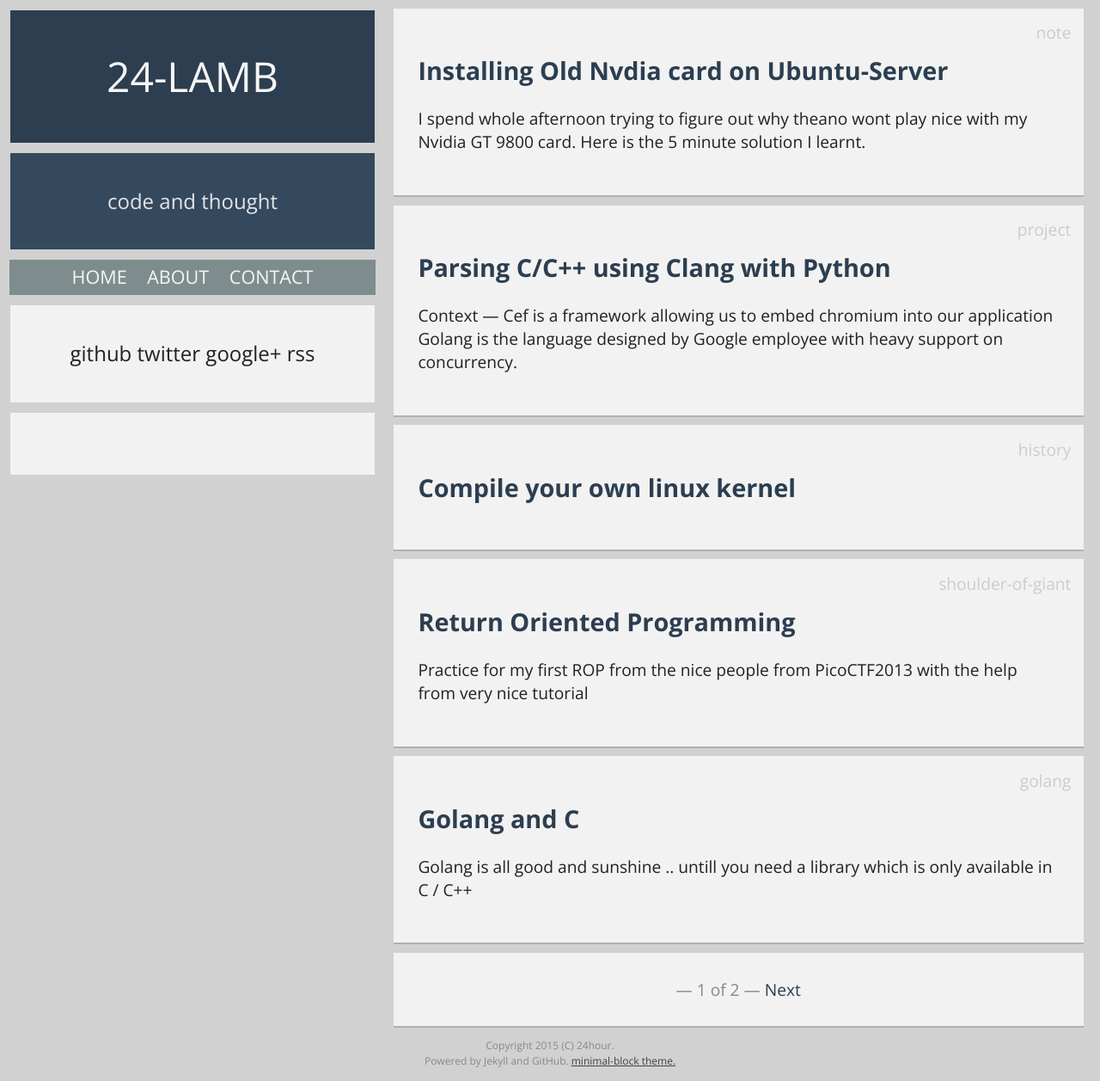
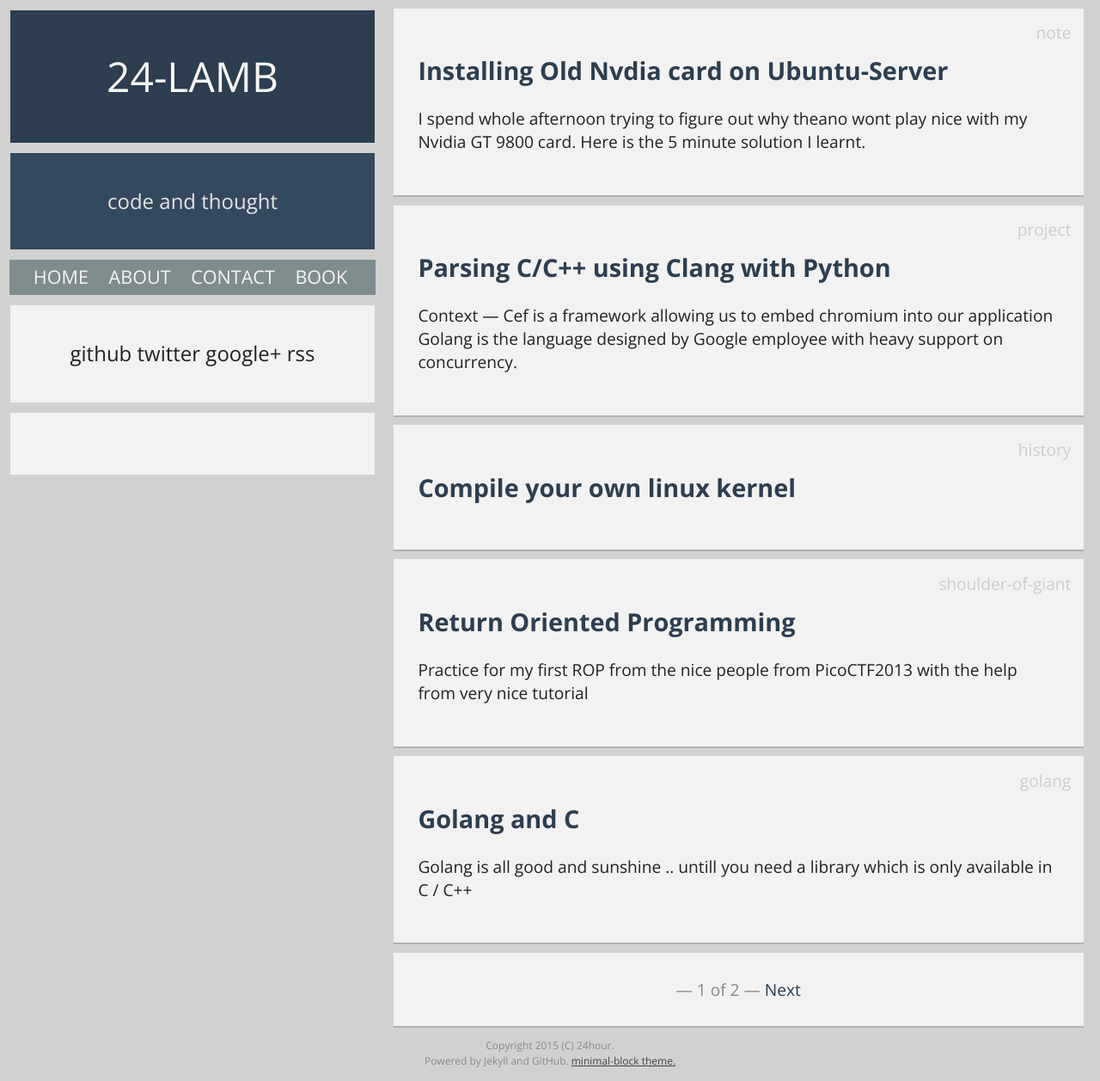
Before and after one commit to 24hours/24hours.github.io, a Jekyll site: the page built from index.html, in a window 1280 px wide. Shown: the whole page at 86% size. Built offline with Jekyll 4.4.1, drawn with Linux system fonts in a browser that asks for light colours; Markdown is read by kramdown in place of the engine named in the settings; the list of posts is cut into pages by our own code; comment, search, counter and statistics services are not loaded.

Commit message:
add section for book

```diff
--- a/_layouts/default.html
+++ b/_layouts/default.html
@@ -40,6 +40,7 @@
             <a href="/">Home</a>
             <a href="/about/">About</a>
             <a href="/contact/">Contact</a>
+            <a href="http://24hours.gitbooks.io/notebook/content/">book</a>
         </nav>
 
         <div class="module links color-3">
```
